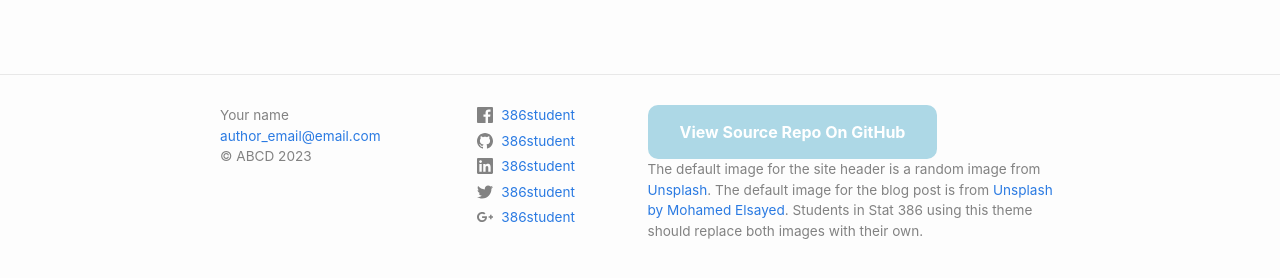
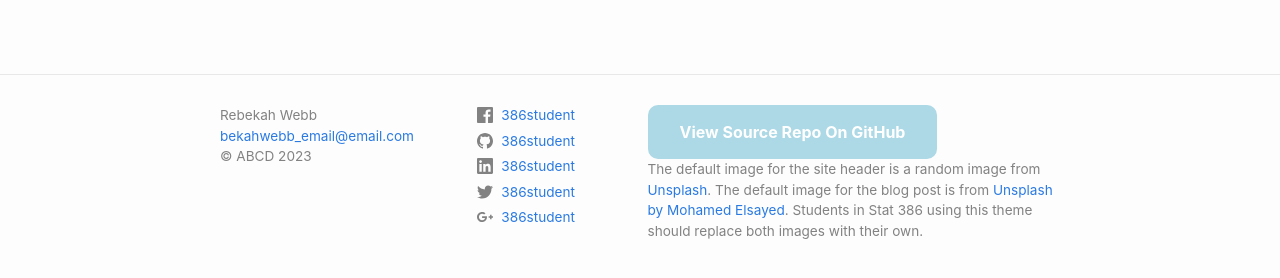
Before and after one commit to bekahwebb/bekahwebb.github.io, a Jekyll site: the page built from about.markdown, in a window 1280 px wide. Shown: the part 599-877 px from the top of the page. Built offline with Jekyll 4.4.1, drawn with Linux system fonts in a browser that asks for light colours.

Commit message:
Update _config.yml

```diff
--- a/_config.yml
+++ b/_config.yml
@@ -19,12 +19,12 @@
 # in the templates via {{ site.myvariable }}.
 
 title: Blog Title
-email: author_email@email.com
+email: bekahwebb_email@email.com
 description: "Change the description so that it describes your blog"
-baseurl: "/stat386-blog-theme" # the name of the repository
-url: "https://esnt.github.io" #  change this to "https://<your-github-username>.github.io"
+baseurl:
+url: "https://bekahwebb.github.io" #  change this to "https://<your-github-username>.github.io"
 image: https://source.unsplash.com/random
-author: Your name
+author: Rebekah Webb
 copyright: ABCD # Your initials or what you want the copyright to be.  Leave empty for no copyright
 footer_description: 'The default image for the site header is a random image from
         <a href="https://source.unsplash.com/random" target="_blank"> Unsplash</a>.
```
